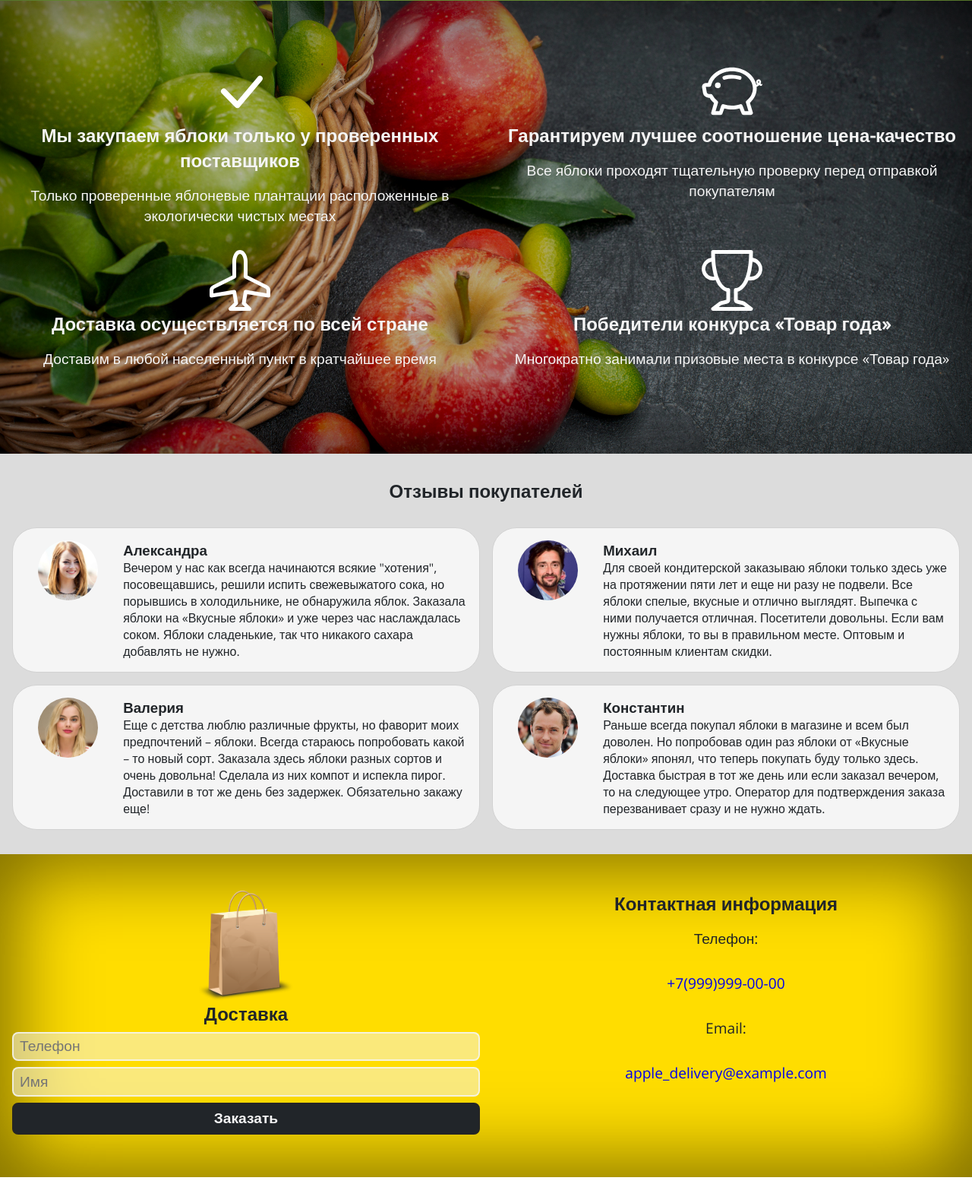
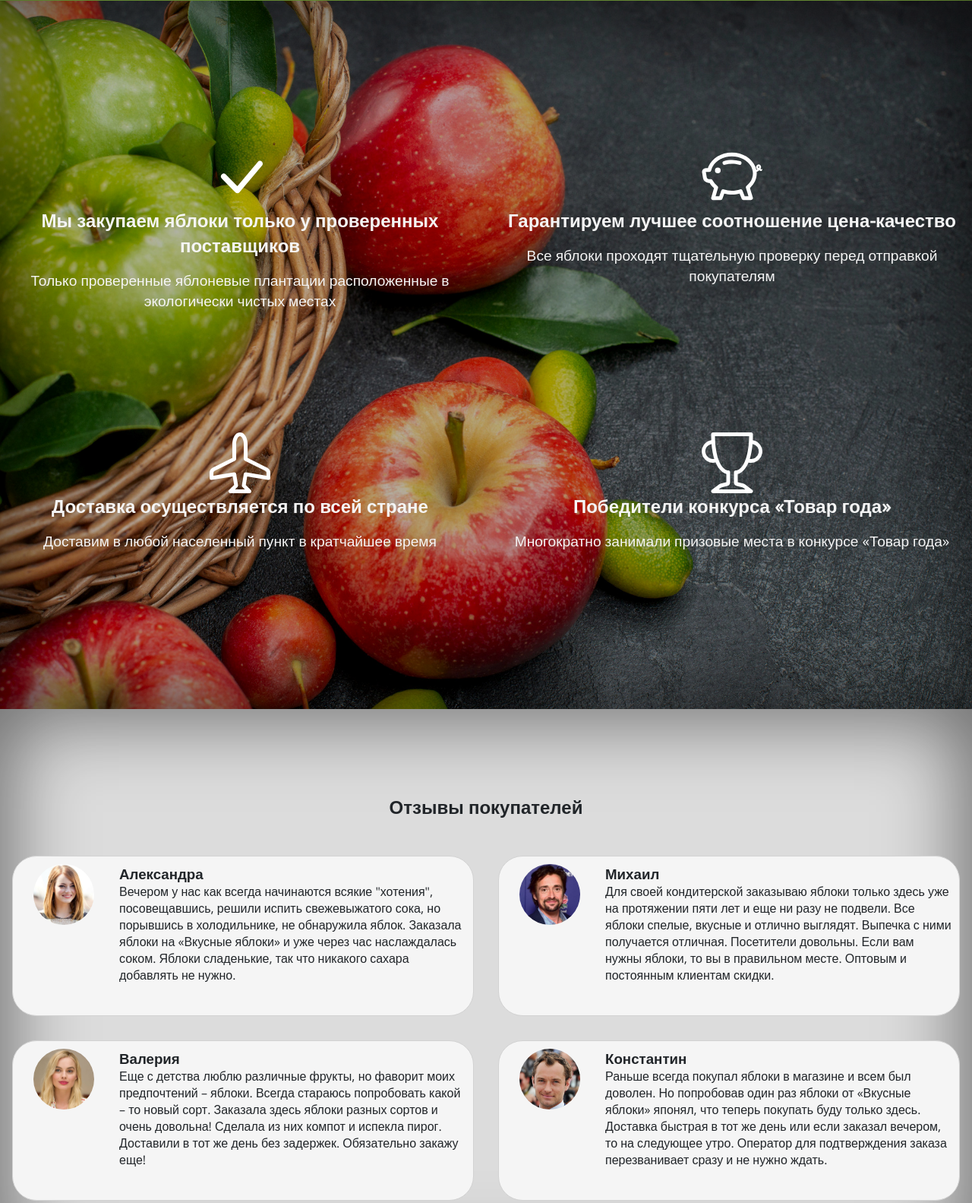
Before and after one commit to KoshmareG/KoshmareG.github.io, a plain HTML site: page landing/index.html in a window 1280 px wide. Shown: the part 799-2382 px from the top of the page at 76% size. Before the commit the page ends 2348 px from the top, so only its background shows below. Drawn offline with nearby package versions, Linux system fonts and the light colour scheme.

Commit message:
Landing version 2.1

```diff
--- a/landing/css/buttons.css
+++ b/landing/css/buttons.css
@@ -7,7 +7,9 @@
   width: 100%;
   text-align: center;
   padding: .5rem .5rem;
-  border-radius: 8px;
+  -webkit-border-radius: 8px;
+  -moz-border-radius: 8px;
+  border-radius: 8px !important;
   display: block;
   margin: .5rem 0;
 }
--- a/landing/css/containers.css
+++ b/landing/css/containers.css
@@ -7,8 +7,13 @@
 .container-full {
   height: 100vh;
   display: flex;
-  justify-content: center;
   align-items: center;
+}
+
+@media (max-width: 850px) {
+  .container-full {
+    justify-content: center;
+  }
 }
 
 @media (min-width: 0) {
@@ -36,11 +41,24 @@
 
 .container-grey {
   background-color: rgb(220, 220, 220);
-  padding: 2rem 1rem;
+  box-shadow: inset 0px 0px 100px 15px rgba(0, 0, 0, 0.5);
+  padding: 7rem 0;
+}
+
+@media (max-width: 800px) {
+  .container-grey {
+    padding: 2rem 0;
+  }
 }
 
 .container-yellow {
   background-color: rgb(255, 221, 0);
   box-shadow: inset 0px 0px 100px 20px rgba(0, 0, 0, 0.5);
-  padding: 3rem 1rem;
+  padding: 8rem 0;
 }
+
+@media (max-width: 850px) {
+  .container-yellow {
+    padding: 4rem 1rem;
+  }
+}
--- a/landing/css/grid.css
+++ b/landing/css/grid.css
@@ -4,7 +4,14 @@
   grid-template-columns: 1fr 1fr;
 }
 
+@media (max-width: 800px) {
+  .row {
+    gap: .1rem;
+  }
+}
+
 .comments {
+  gap: 2rem 0;
   grid-template-columns: 1fr 1fr;
 }
 
--- a/landing/css/style.css
+++ b/landing/css/style.css
@@ -28,7 +28,13 @@
   background-attachment: scroll, fixed;
   background-position: center;
   box-shadow: inset 0px 0px 100px 15px rgba(0, 0, 0, 0.5);
-  padding: 5rem 0;
+  padding: 12rem 0;
+}
+
+@media (max-width: 800px) {
+  .properties {
+    padding: 4rem 0;
+  }
 }
 
 /* Box */
@@ -36,9 +42,12 @@
   width: unset;
   flex: none;
   height: auto;
-  display: block;
-  margin-left: auto;
-  margin-right: auto;
+}
+
+@media (min-width: 850px) {
+  .box {
+    margin-left: 4rem;
+  }
 }
 
 /* Input */
@@ -88,6 +97,16 @@
   margin-bottom: 2rem;
 }
 
+.mb-icons {
+  margin-bottom: 9rem;
+}
+
+@media (max-width: 800px) {
+  .mb-icons {
+    margin-bottom: 4rem;
+  }
+}
+
 /* Icons */
 .icon {
   width: 10vh;
@@ -106,13 +125,16 @@
 /* Comments */
 .comment {
   max-width: 100%;
+  height: 100%;
+  box-sizing: border-box;
   background-color: rgb(245, 245, 245);
   border: 1px solid rgb(210, 210, 210);
   border-radius: 2rem;
-  padding: 1rem;
+  padding: 10px;
   display: grid;
   gap: 1rem;
   grid-template-columns: 2fr 8fr;
+  margin: 1rem;
 }
 
 .avatar {
--- a/landing/css/text.css
+++ b/landing/css/text.css
@@ -5,14 +5,15 @@
 }
 
 .text-intro {
-  font-size: 3rem;
+  font-size: 1.2rem;
   text-align: center;
   color: rgb(245, 245, 245);
+  margin-bottom: 4rem;
 }
 
 @media (min-width: 698px) {
   .text-intro {
-    font-size: 5rem;
+    font-size: 2rem;
   }
 }
 
@@ -33,7 +34,7 @@
 
 @media (max-width: 800px) {
   .text-middle {
-    font-size: 1.2rem;
+    font-size: 1rem;
   }
 }
 
@@ -47,7 +48,7 @@
   font-size: 1.2rem;
   color: rgb(245, 245, 245);
   margin-top: 1rem;
-  margin-bottom: 2rem;
+  margin-bottom: 1rem;
 }
 
 @media (max-width: 800px) {
--- a/landing/index.html
+++ b/landing/index.html
@@ -20,24 +20,23 @@
     </div>
     <div class="container container-full container-green intro">
       <div class="box">
-        <h1 class="text-intro">Купить сейчас</h1>
+        <p class="text-intro">Свежие, полезные и всегда вовремя</p>
         <form action="#" method="get">
           <input type="email" placeholder="Email" class="input">
           <input type="text" placeholder="Телефон" class="input">
           <input type="text" placeholder="Имя" class="input">
           <input type="submit" value="Купить" class="button" />
         </form>
-        <p class="text-intro text-small">Свежие, полезные и всегда вовремя</p>
       </div>
     </div>
     <div class="container properties">
       <div class="row">
-        <div>
+        <div class="mb-icons">
           <img src="img/check-lg.svg" alt="Галка" class="icon" />
           <h2 class="center text-middle text-white">Мы закупаем яблоки только у проверенных поставщиков</h2>
           <p class="text-small center">Только проверенные яблоневые плантации расположенные в экологически чистых местах</p>
         </div>
-        <div>
+        <div class="mb-icons">
           <img src="img/piggy-bank.svg" alt="Копилка" class="icon" />
           <h2 class="center text-middle text-white">Гарантируем лучшее соотношение цена-качество</h2>
           <p class="text-small center">Все яблоки проходят тщательную проверку перед отправкой покупателям</p>
@@ -116,9 +115,9 @@
     <div class="container container-yellow">
       <div class="row row-order">
         <div>
-          <img src="img/bag.png" alt="Пакет" class="image" />
-          <div class="box">
-            <h2 class="center text-middle">Доставка</h2>
+          <div class="box mb">
+            <img src="img/bag.png" alt="Пакет" class="image mb" />
+            <h2 class="center text-middle mb">Доставка</h2>
             <form action="#" method="get">
               <input type="text" placeholder="Телефон" class="input">
               <input type="text" placeholder="Имя" class="input">
@@ -127,11 +126,14 @@
           </div>
         </div>
         <div>
-          <h2 class="center text-middle">Контактная информация</h2>
-          <p class="center text">Телефон:</p>
-          <a href="tel:+79999990000" class="link text">+7(999)999-00-00</a>
-          <p class="center text">Email:</p>
-          <a href="mailto:apple_delivery@example.com" class="link text">apple_delivery@example.com</a>
+          <div class="box">
+            <h1 class="center text-middle mb">«Вкусные яблоки»</h1>
+            <h2 class="center text-middle mb">Контактная информация</h2>
+            <p class="center text">Горячая линия (бесплатно):</p>
+            <a href="tel:+78000000000" class="link text">+7(800)000-00-00</a>
+            <p class="center text">Email:</p>
+            <a href="mailto:apple_delivery@example.com" class="link text">apple_delivery@example.com</a>
+          </div>
         </div>
       </div>
     </div>
```
